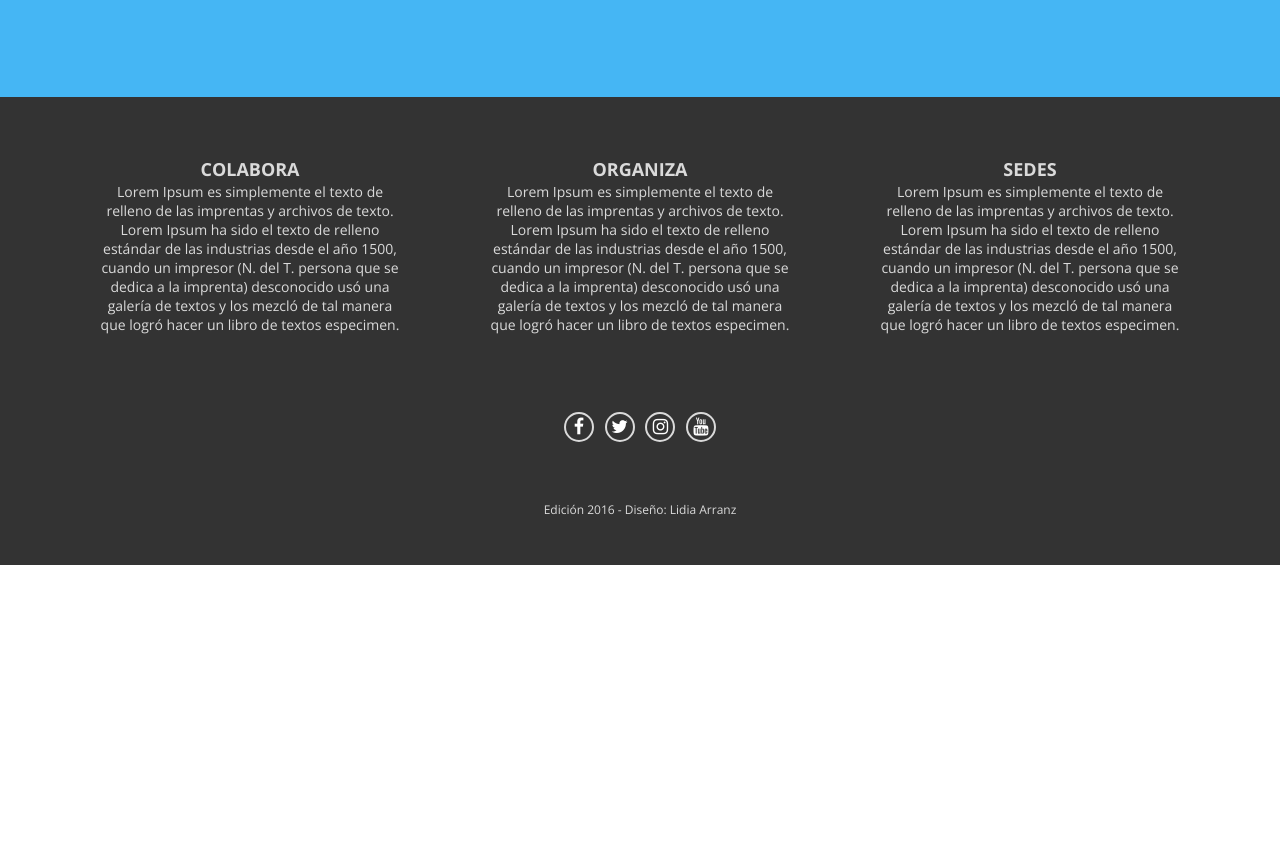
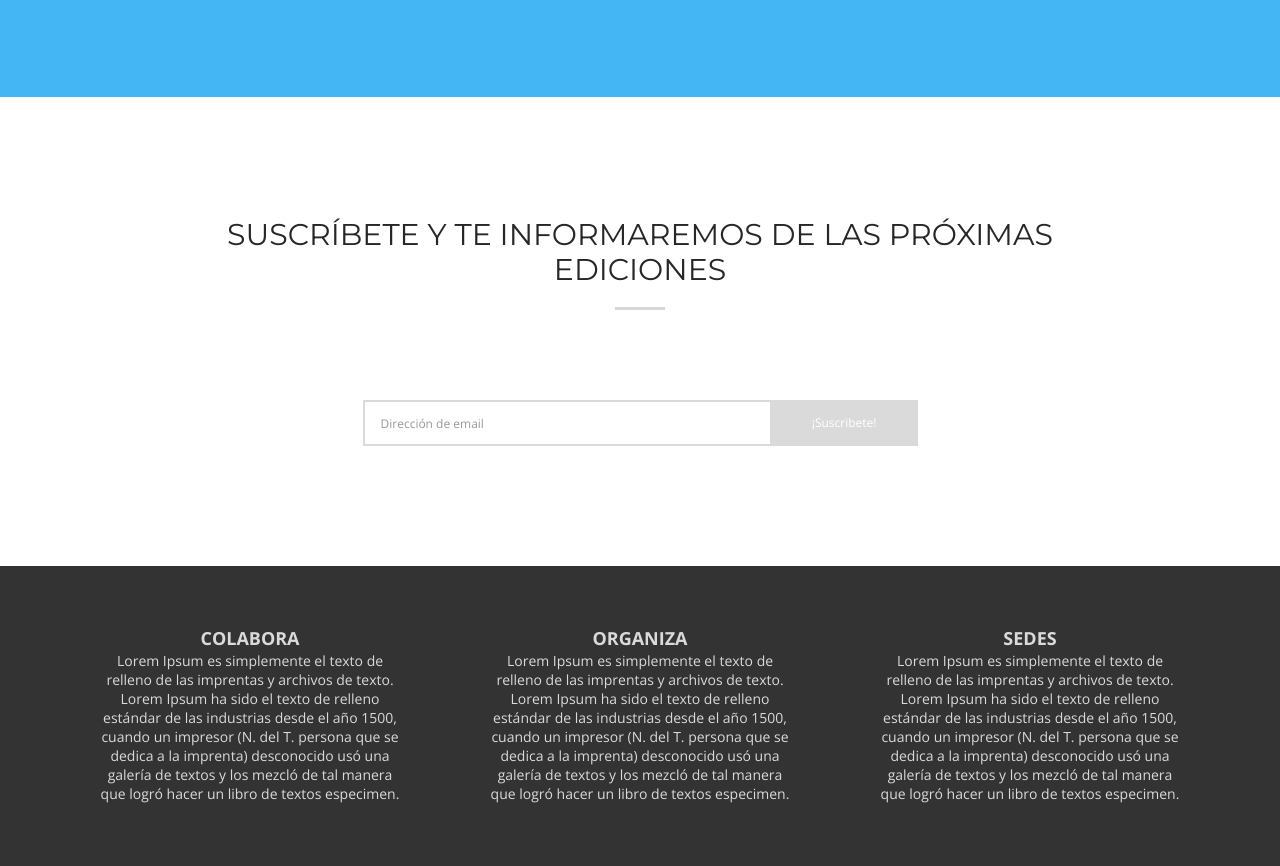
Before and after one commit to lidiaarranz/lidiaarranz.github.io, a plain HTML site: page index.html in a window 1280 px wide. Shown: the part 6023-6889 px from the top of the page. Before the commit the page ends 6588 px from the top, so only its background shows below. Drawn offline with nearby package versions, Linux system fonts and the light colour scheme; files whose address does not match are found by name.

Commit message:
Newsletter
Diseño de la sección suscribirse a la newsletter.

```diff
--- a/css/style.css
+++ b/css/style.css
@@ -230,6 +230,24 @@ h6 {
 	-moz-transition: color 0.5s ease;
 	-o-transition: color 0.5s ease;
 	transition: color 0.5s ease;
+}
+
+.input-group .form-control:first-child{
+	border-radius: 0;
+    font-size: 12px;
+}
+
+.input-group-btn:last-child>.btn{
+    border-radius: 0;
+    background: #dadada;
+    border-color: transparent;
+    font-size: 12px;
+    padding: 0px 40px 0px 40px;
+}
+
+.btn-primary:hover {
+    color: #333;
+    background-color: #fff;
 }
 
 /* =Navigation
--- a/index.html
+++ b/index.html
@@ -713,6 +713,45 @@
 	</section>
 	<!-- End Animación 3 -->
 
+	<!-- Newsletter -->
+			<section id="">
+
+				<div class="contact">
+
+					<div class="container">
+
+						<div class="col-lg-10 col-lg-offset-1 page-title">
+							<h3>Suscríbete y te informaremos de las próximas ediciones</h3>
+							<hr>
+						</div>
+						<div class="row">
+			                <div class="col-md-6 col-md-offset-3">
+			                    <!-- MailChimp Signup Form -->
+			                    <div id="mc_embed_signup">
+			                        <!-- Replace the form action in the line below with your MailChimp embed action! For more informatin on how to do this please visit the Docs! -->
+			                        <form role="form" action="//artediez.us10.list-manage.com/subscribe/post?u=5d3257f7179ff7882df51ad10&amp;id=c279bde5c8" method="post" id="mc-embedded-subscribe-form" name="mc-embedded-subscribe-form" target="_blank" novalidate="">
+			                            <div class="input-group input-group-lg">
+			                                <input type="email" name="EMAIL" class="form-control" id="mce-EMAIL" placeholder="Dirección de email">
+			                                <span class="input-group-btn">
+			                                    <button type="submit" name="subscribe" id="mc-embedded-subscribe" class="btn btn-primary">¡Suscribete!</button>
+			                                </span>
+			                            </div>
+			                            <div id="mce-responses">
+			                                <div class="response" id="mce-error-response" style="display:none"></div>
+			                                <div class="response" id="mce-success-response" style="display:none"></div>
+			                            </div>
+			                        </form>
+			                    </div>
+			                    <!-- End MailChimp Signup Form -->
+			                </div>
+		            	</div>
+
+					</div>
+
+				</div>
+
+			<!-- End Newsletter>
+
 	<!-- Begin Footer -->
 	<footer id="footer" class="colourbg">
 
```
